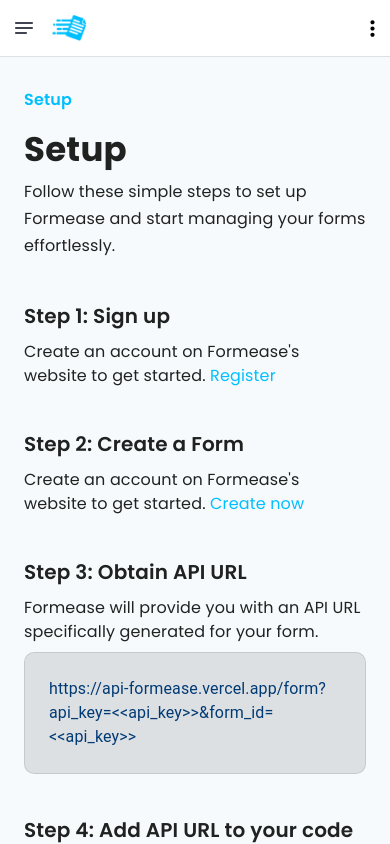
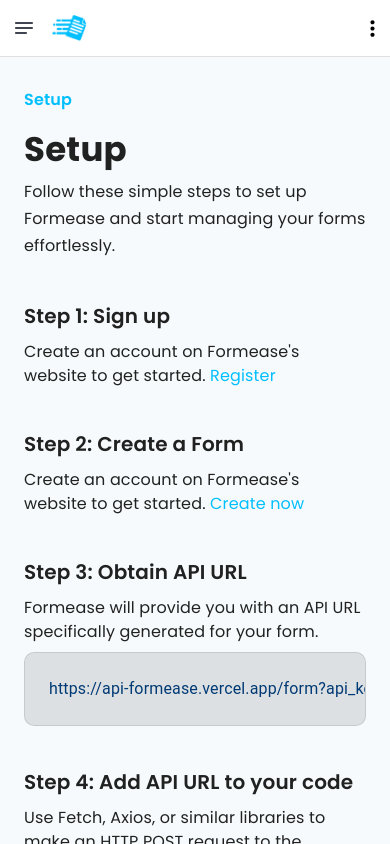
Before and after one commit to prajilk/formease-frontend, a React (Create React App) app: page /docs/setup in a window 390 px wide. Built offline with nearby package versions, Linux system fonts and the light colour scheme.

Commit message:
Final commit, updated some glitch

```diff
--- a/src/pages/Dashboard/Components/MainPage/MainPageComponents/ShowForm/Components/AnalyticsTab/Analytics.jsx
+++ b/src/pages/Dashboard/Components/MainPage/MainPageComponents/ShowForm/Components/AnalyticsTab/Analytics.jsx
@@ -10,7 +10,7 @@
     Filler,
     Tooltip
 } from 'chart.js';
-import { Box, Button, Menu, MenuItem, Typography } from '@mui/material';
+import { Box, Button, Menu, MenuItem, Typography, useTheme } from '@mui/material';
 import { ArrowDropDown, ShowChart, Timeline } from '@mui/icons-material';
 import axiosBase from '../../../../../../../../config/axios';
 import axios from 'axios';
@@ -31,6 +31,8 @@
 }
 
 const Analytics = ({ setIsError }) => {
+
+    const theme = useTheme();
 
     const [selectedFilter, setSelectedFilter] = React.useState(7);
     const [graphFilter, setGraphFilter] = React.useState("Last 7 days");
@@ -162,14 +164,15 @@
                 </Menu>
             </div>
             <Line data={data} options={options} />
-            <Box sx={{ mt: 4, display: 'flex', gap: 3 }}>
+            <Box sx={{ mt: 4, display: 'flex', gap: 3, [theme.breakpoints.down('md')]: { flexWrap: 'wrap', justifyContent: 'center' } }}>
                 <Box sx={{
                     p: 3,
                     width: 'fit-content',
                     borderRadius: '10px',
                     boxShadow: '0 0 10px 5px rgba(0,0,0,0.1)',
                     display: 'flex',
-                    alignItems: 'center'
+                    alignItems: 'center',
+                    [theme.breakpoints.down('md')]: { width: '100%', justifyContent: 'space-between' }
                 }}>
                     <Box>
                         <Typography sx={{ fontFamily: 'Poppins', fontWeight: 600, fontSize: 'small' }}>Today's submissions</Typography>
@@ -185,7 +188,8 @@
                     borderRadius: '10px',
                     boxShadow: '0 0 10px 5px rgba(0,0,0,0.1)',
                     display: 'flex',
-                    alignItems: 'center'
+                    alignItems: 'center',
+                    [theme.breakpoints.down('md')]: { width: '100%', justifyContent: 'space-between' }
                 }}>
                     <Box>
                         <Typography sx={{ fontFamily: 'Poppins', fontWeight: 600, fontSize: 'small' }}>Total submissions</Typography>
--- a/src/pages/Dashboard/Components/MainPage/MainPageComponents/ShowForm/Components/SubmissionsTab/DownloadOptionBox.jsx
+++ b/src/pages/Dashboard/Components/MainPage/MainPageComponents/ShowForm/Components/SubmissionsTab/DownloadOptionBox.jsx
@@ -7,9 +7,15 @@
 
     const { showDownloadMenu, setshowDownloadMenu } = states;
 
+    const makeSheetData = (data) => {
+        const modifiedSheetData = data.map(({ _id_, delete: deleteStatus, ...rest }) => rest);
+        return modifiedSheetData;
+    }
+
     const downloadAsJson = () => {
         setshowDownloadMenu(false)
-        const json = JSON.stringify(formData.form_data);
+        const sheetData = makeSheetData(formData.form_data)
+        const json = JSON.stringify(sheetData);
         const blobData = new Blob([json], { type: 'application/json' });
         const url = URL.createObjectURL(blobData);
         const link = document.createElement('a');
@@ -18,13 +24,16 @@
         document.body.appendChild(link);
         link.click();
     }
+
+
     const downloadAsExcel = () => {
         setshowDownloadMenu(false)
         // Create worksheet from JSON data
-        const worksheet = XLSX.utils.json_to_sheet(formData.form_data);
+        const sheetData = makeSheetData(formData.form_data)
+        const worksheet = XLSX.utils.json_to_sheet(sheetData);
 
         // Modify header row formatting
-        const keySet = formData.form_data.reduce((set, obj) => {
+        const keySet = sheetData.reduce((set, obj) => {
             Object.keys(obj).forEach(key => set.add(key.charAt(0).toUpperCase() + key.slice(1)));
             return set;
         }, new Set());
--- a/src/pages/Docs/Components/MainPageComponents/Response.jsx
+++ b/src/pages/Docs/Components/MainPageComponents/Response.jsx
@@ -161,7 +161,7 @@
                         </code>
                     </Box>
                     <Typography variant='caption' sx={{ fontFamily: 'Poppins' }}>
-                        Turn on the form servie from form settings. <span style={{ color: '#00bfff', cursor: 'pointer' }} onClick={() => navigate('/dashboard')}>Go to Dashboard</span>
+                        Turn on the form service from form settings. <span style={{ color: '#00bfff', cursor: 'pointer' }} onClick={() => navigate('/dashboard')}>Go to Dashboard</span>
                     </Typography>
                 </li>
                 <li>
@@ -173,8 +173,8 @@
                         padding: '1rem',
                         borderRadius: '10px',
                         color: '#fff',
+                        mt: 2,
                         whiteSpace: 'nowrap',
-                        mt: 2,
                         overflow: 'scroll',
                         '::-webkit-scrollBar': {
                             display: 'none'
--- a/src/pages/Docs/Components/MainPageComponents/Setup.jsx
+++ b/src/pages/Docs/Components/MainPageComponents/Setup.jsx
@@ -51,9 +51,21 @@
                 <Typography sx={{ fontFamily: 'Poppins', my: 1 }}>
                     Formease will provide you with an API URL specifically generated for your form.
                 </Typography>
-                <Box sx={{ p: 3, bgcolor: 'rgba(0,0,0,0.1)', borderRadius: '10px', color: '#003A75', fontFamily: 'Poppins', border: '1px solid rgba(0,0,0,0.1)' }}>
+                <Box sx={{
+                    p: 3,
+                    bgcolor: 'rgba(0,0,0,0.1)',
+                    borderRadius: '10px',
+                    color: '#003A75',
+                    fontFamily: 'Poppins',
+                    border: '1px solid rgba(0,0,0,0.1)',
+                    whiteSpace: 'nowrap',
+                    overflow: 'scroll',
+                    '::-webkit-scrollBar': {
+                        display: 'none'
+                    }
+                }}>
                     <Typography>
-                        https://api-formease.vercel.app/form?api_key=&lt;&lt;api_key&gt;&gt;&form_id=&lt;&lt;api_key&gt;&gt;
+                        https://api-formease.vercel.app/form?api_key=&lt;&lt;api_key&gt;&gt;&form_id=&lt;&lt;form_id&gt;&gt;
                     </Typography>
                 </Box>
             </Box>
@@ -64,7 +76,20 @@
                 <Typography sx={{ fontFamily: 'Poppins', my: 1 }}>
                     Use Fetch, Axios, or similar libraries to make an HTTP POST request to the Formease API URL, passing the form data as the payload.
                 </Typography>
-                <Box sx={{ p: 3, bgcolor: 'rgba(0,0,0,0.1)', borderRadius: '10px', color: '#003A75', fontFamily: 'Poppins', border: '1px solid rgba(0,0,0,0.1)', mb: 3 }}>
+                <Box sx={{
+                    p: 3,
+                    bgcolor: 'rgba(0,0,0,0.1)',
+                    borderRadius: '10px',
+                    color: '#003A75',
+                    fontFamily: 'Poppins',
+                    border: '1px solid rgba(0,0,0,0.1)',
+                    mb: 3,
+                    whiteSpace: 'nowrap',
+                    overflow: 'scroll',
+                    '::-webkit-scrollBar': {
+                        display: 'none'
+                    }
+                }}>
                     <Typography>
                         ⓘ Use any HTTP Request Libraries like Fetch, Axios, Ajax etc.
                     </Typography>
@@ -80,6 +105,7 @@
                     padding: '1rem',
                     borderRadius: '10px',
                     color: 'gray',
+                    whiteSpace: 'nowrap',
                     overflow: 'scroll',
                     '::-webkit-scrollBar': {
                         display: 'none'
```
